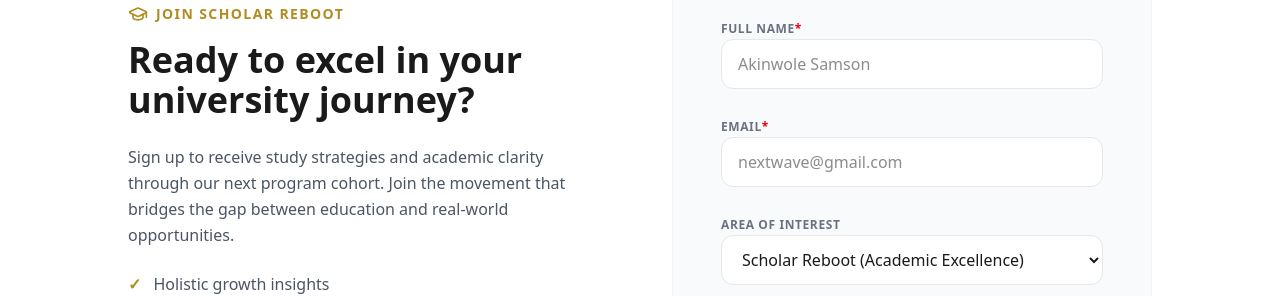
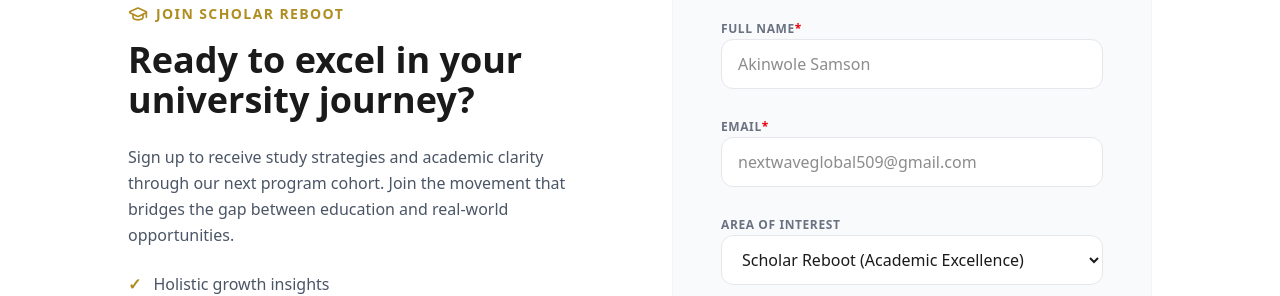
Before and after one commit to georgegoodluck/nextwave, a Next.js app: page / in a window 1280 px wide. Shown: the part 1880-2176 px from the top of the page. Built offline with nearby package versions, Linux system fonts and the light colour scheme.

Commit message:
chore: update registration email placeholder

```diff
--- a/components/sections/Registration.tsx
+++ b/components/sections/Registration.tsx
@@ -164,7 +164,7 @@ export default function RegistrationForm() {
               onChange={handleChange}
               disabled={isLoading}
               className="w-full bg-white border border-gray-200 rounded-xl px-4 py-3 focus:ring-2 focus:ring-(--nw-gold) outline-none transition disabled:opacity-50"
-              placeholder="nextwave@gmail.com"
+              placeholder="nextwaveglobal509@gmail.com"
             />
           </div>
 
```
